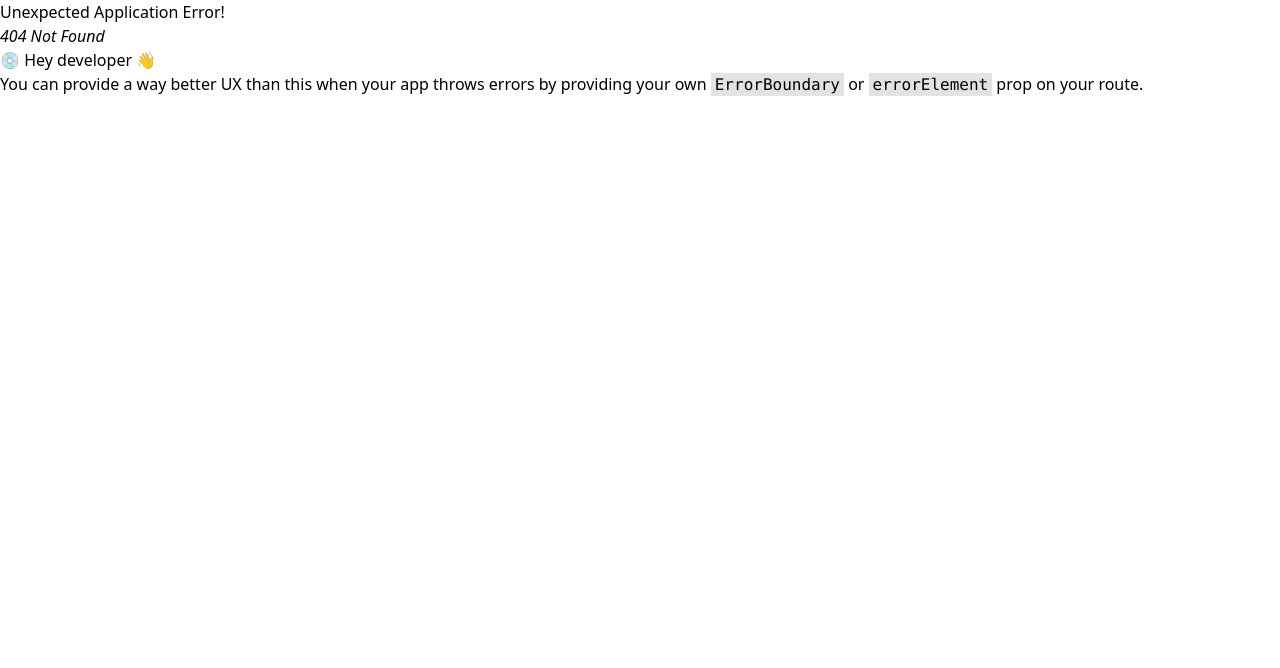
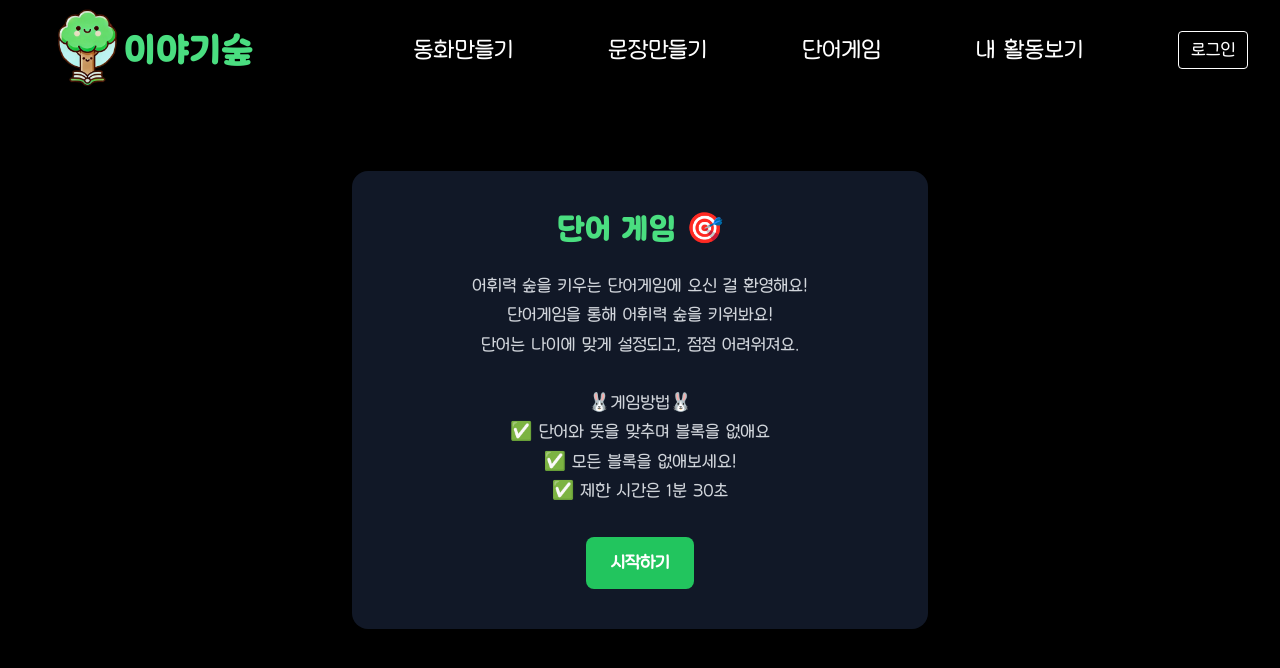
Before and after one commit to 2025-SPRING-CAU-CAPSTONE-DESIGN/Capstone-Front-End, a React (Vite) app: page /gameLoading in a window 1280 px wide. Before the commit this address had no page. Shown: the top 668 px of the page. Built offline with nearby package versions, Linux system fonts and the light colour scheme.

Commit message:
[feat] 단어게임 대기화면 구현

```diff
--- a/src/common/Navbar.tsx
+++ b/src/common/Navbar.tsx
@@ -21,7 +21,7 @@ const Navbar = () => {
         <Link to='/wordpage' className="text-white hover:text-green-300 transition-colors">
           문장만들기
         </Link>
-        <Link to='/gamepage' className="text-white  hover:text-green-300 transition-colors">
+        <Link to='/gameLoading' className="text-white  hover:text-green-300 transition-colors">
           단어게임
         </Link>
         <Link to='/myactivity' className="text-white  hover:text-green-300 transition-colors">
--- /dev/null
+++ b/src/components/GameLoadingPage.tsx
@@ -0,0 +1,37 @@
+import { useNavigate } from "react-router-dom";
+
+const GameLoadingPage = () => {
+  const navigate = useNavigate();
+
+  const handleStart = () => {
+    navigate("/gamepage"); // 실제 게임 경로에 맞게 수정
+  };
+
+  return (
+    <div className="min-h-screen bg-black text-white flex items-center justify-center font-ansim px-4">
+      <div className="bg-gray-900 rounded-2xl shadow-xl p-10 w-full max-w-xl text-center">
+        <h1 className="text-green-400 text-3xl font-bold font-ansim2 mb-6">
+          단어 게임 🎯
+        </h1>
+        <div className="text-gray-300 text-base text-lg leading-relaxed mb-8">
+          <p>어휘력 숲을 키우는 단어게임에 오신 걸 환영해요!</p>
+          <p>단어게임을 통해 어휘력 숲을 키워봐요!</p>
+          <p>단어는 나이에 맞게 설정되고, 점점 어려워져요.</p>
+          <br/>
+          <p>🐰게임방법🐰</p>
+          <p>✅ 단어와 뜻을 맞추며 블록을 없애요</p>
+          <p>✅ 모든 블록을 없애보세요!</p>
+          <p>✅ 제한 시간은 1분 30초</p>
+        </div>
+        <button
+          onClick={handleStart}
+          className="bg-green-500 hover:bg-green-400 text-white font-bold py-3 px-6 rounded-lg transition-all text-lg"
+        >
+          시작하기
+        </button>
+      </div>
+    </div>
+  );
+};
+
+export default GameLoadingPage;
```
Also changed, not shown: src/App.tsx (+9 -4 lines).
